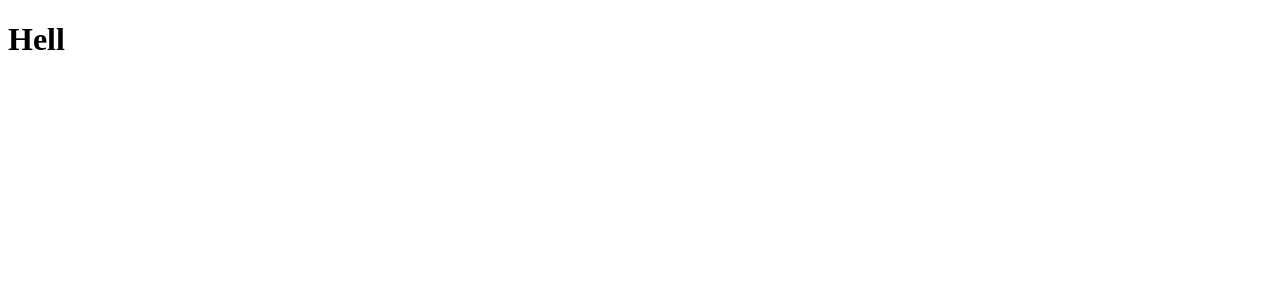
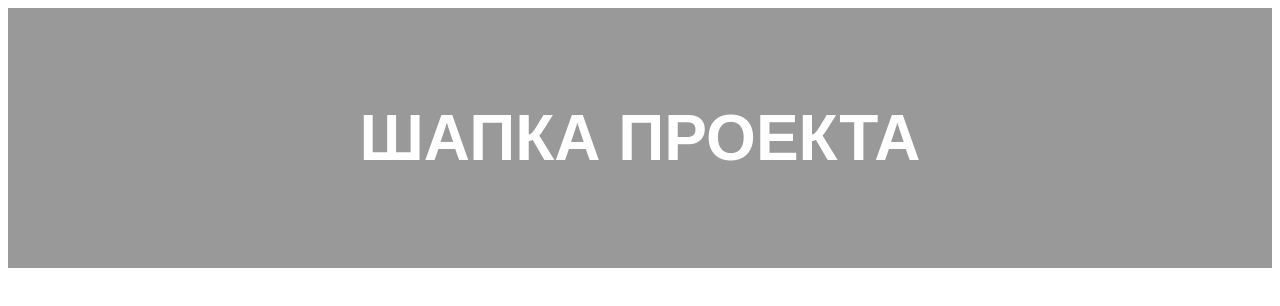
Before and after one commit to Maria-Tolkach/remote-test, a plain HTML site: page index.html in a window 1280 px wide. Drawn offline with Linux system fonts and the light colour scheme.

Commit message:
header ready

```diff
--- a/index.html
+++ b/index.html
@@ -4,8 +4,11 @@
     <meta charset="UTF-8">
     <meta name="viewport" content="width=device-width, initial-scale=1.0">
     <title>Document</title>
+    <link rel="stylesheet" href="./main.css">
 </head>
 <body>
-    <h1>Hell</h1>
+    <header class="header">
+        <h1>ШАПКА ПРОЕКТА</h1>
+    </header>
 </body>
 </html>
--- a/main.css
+++ b/main.css
@@ -0,0 +1,8 @@
+.header{
+    padding: 50px 100px;
+    text-align: center;
+    background: #999;
+    font-size: 32px;
+    font-family: sans-serif;
+    color: white;
+}
```
